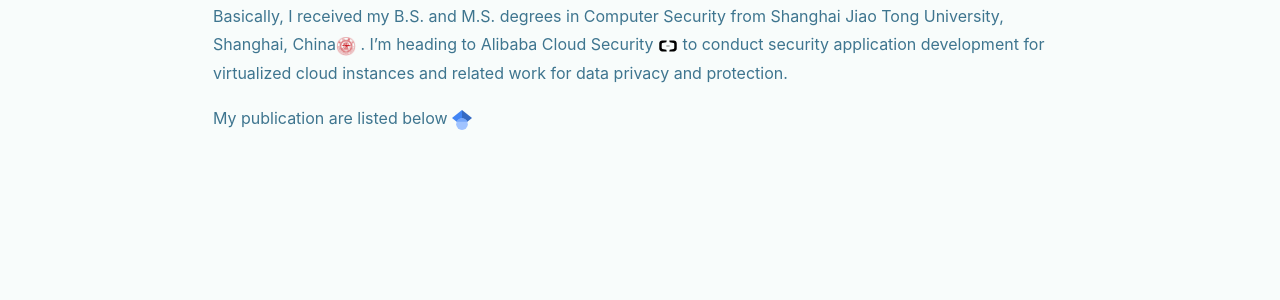
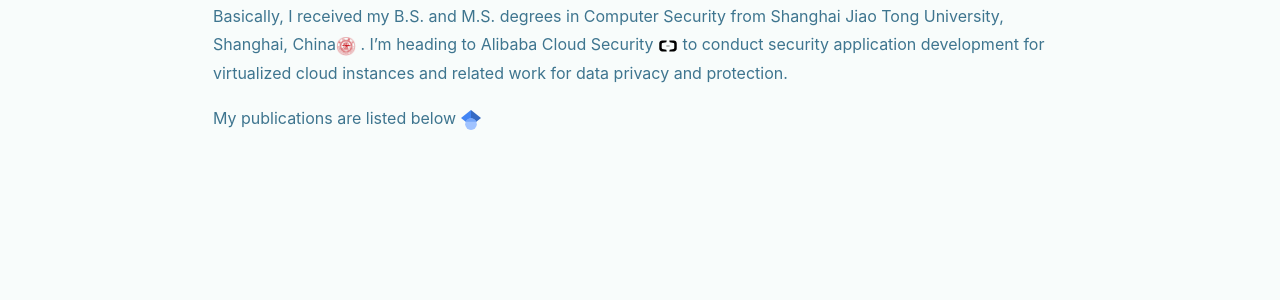
Before and after one commit to cpeggg/cpeggg.github.io, a Jekyll site: the page built from about.md, in a window 1280 px wide. Shown: the part 304-604 px from the top of the page. Built offline with Jekyll 4.4.1, drawn with Linux system fonts in a browser that asks for light colours; nearby versions of some CDN libraries.

Commit message:
fix typo

```diff
--- a/about.md
+++ b/about.md
@@ -34,4 +34,4 @@ Basically, I received my B.S. and M.S. degrees in Computer Security from Shangha
 
 <!-- You can find my Chinese job-intended resume [here](/assets/pdfs/蔡洤朴.pdf) -->
 
-My publication are listed below  <img src="/assets/images/logo/glScholar.svg" width = "20" height = "20" />
+My publications are listed below  <img src="/assets/images/logo/glScholar.svg" width = "20" height = "20" />
```
